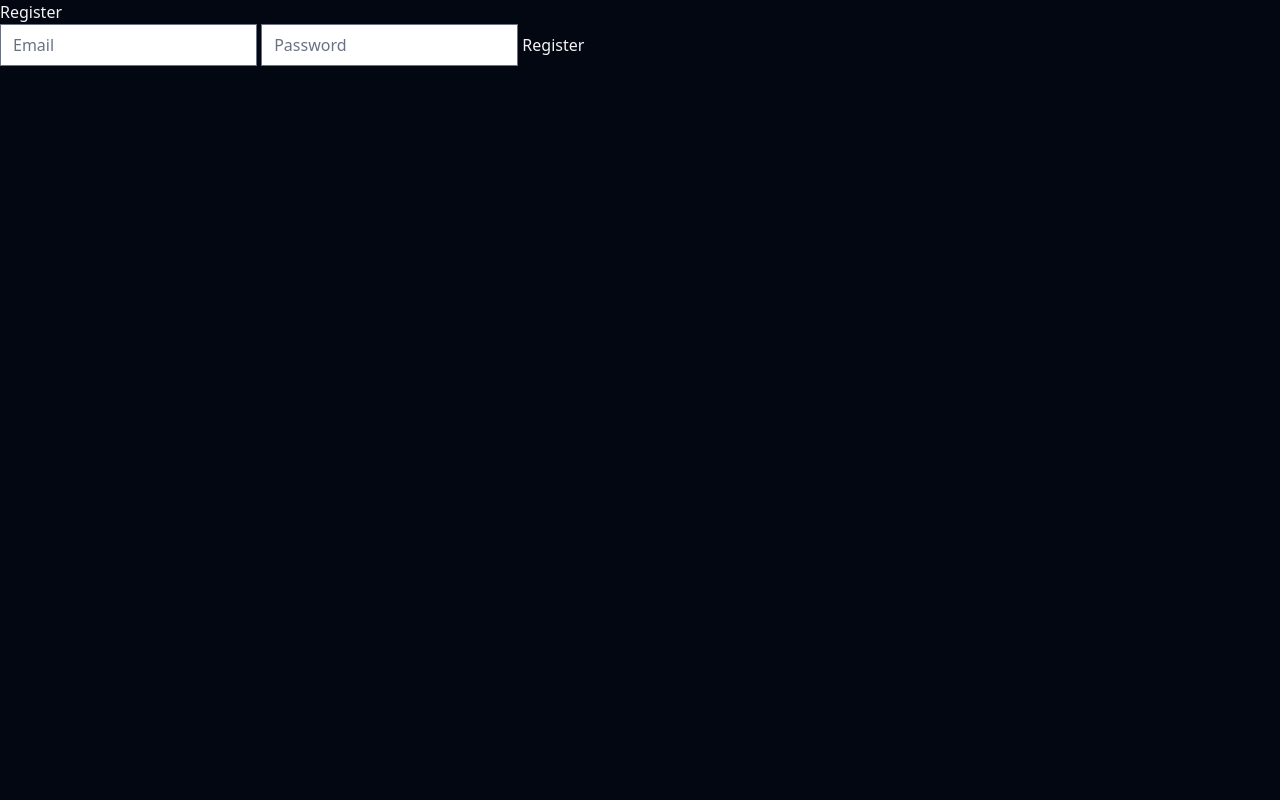
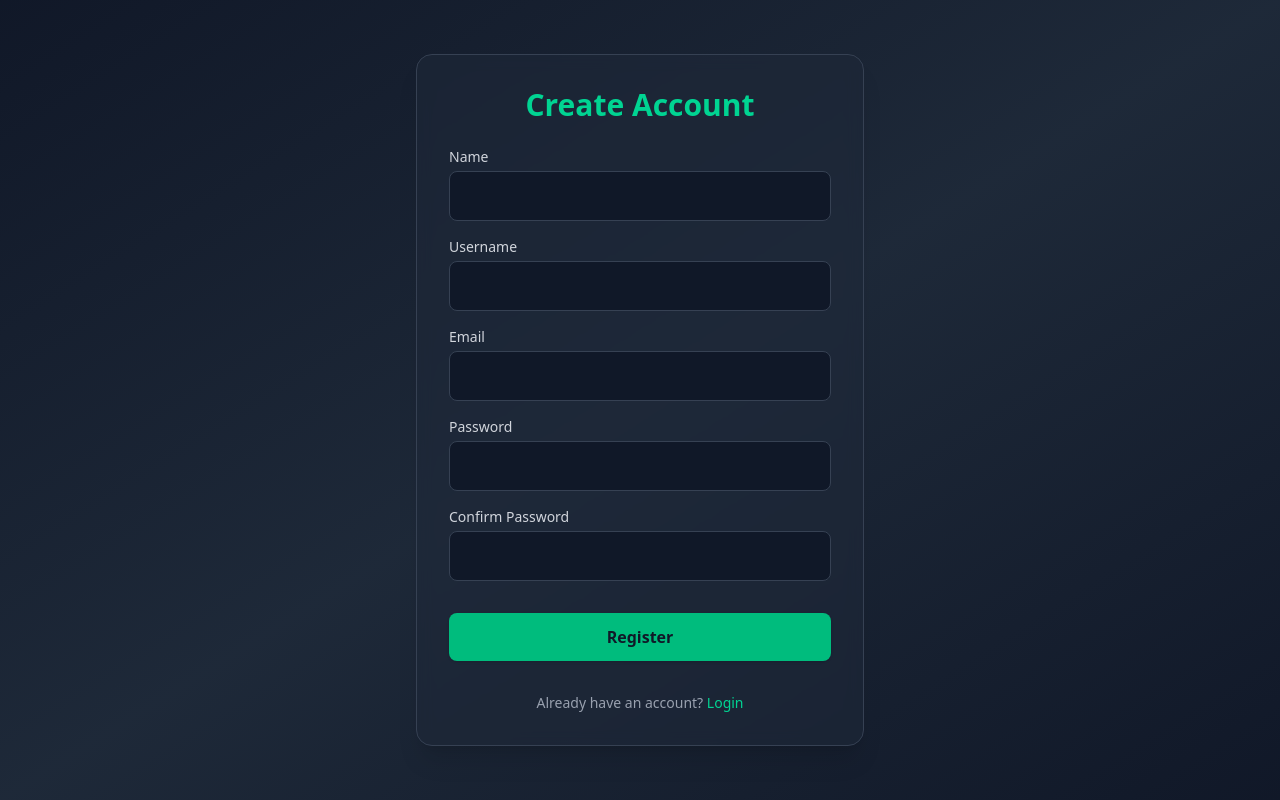
Before and after one commit to Forz70043/grocery-list, a SvelteKit app: page /register in a window 1280 px wide. Built offline with nearby package versions, Linux system fonts and the light colour scheme; no server answers.

Commit message:
core: updat registration

```diff
--- a/src/lib/auth.js
+++ b/src/lib/auth.js
@@ -2,6 +2,7 @@
 import { user } from "../store/user.js";
 import { apiFetch } from "./api.js";
 
+// Login function
 export async function login(email, password) {
   const res = await apiFetch("/auth/signin", {
     method: "POST",
@@ -18,13 +19,15 @@ export async function login(email, password) {
   return res;
 }
 
-export async function register(email, password) {
+// Registration function
+export async function registerUser(name, username, email, password) {
   return apiFetch("/auth/signup", {
     method: "POST",
-    body: JSON.stringify({ email, password }),
+    body: JSON.stringify({ name, username, email, password }),
   });
 }
 
+// Logout function
 export function logout() {
   user.set(null);
   localStorage.removeItem("user");
--- a/src/routes/register/+page.svelte
+++ b/src/routes/register/+page.svelte
@@ -1,27 +1,108 @@
 <script>
-  import { register } from "$lib/auth.js";
-  import { setUser } from "../../store/user.js";
   import { goto } from "$app/navigation";
+  import { registerUser } from "$lib/auth";
 
+  let name = "";
+  let username = "";
   let email = "";
   let password = "";
+  let confirmPassword = "";
   let error = "";
+  let success = "";
 
   async function handleRegister() {
+    error = "";
+    success = "";
+
+    if (password !== confirmPassword) {
+      error = "Passwords do not match.";
+      return;
+    }
+
     try {
-      const data = await register(email, password);
-      setUser({ email: data.user.email, token: data.token });
-      goto("/");
+      await registerUser(name, username, email, password);
+      success = "Account created successfully! Redirecting...";
+      setTimeout(() => goto("/login"), 1500);
     } catch (err) {
-      error = err.message;
+      error = "Registration failed. Please try again.";
     }
   }
 </script>
 
-<main>
-  <h1>Register</h1>
-  <input placeholder="Email" bind:value={email} />
-  <input placeholder="Password" type="password" bind:value={password} />
-  <button on:click={handleRegister}>Register</button>
-  {#if error}<p class="error">{error}</p>{/if}
-</main>
+<div class="flex items-center justify-center min-h-screen bg-gradient-to-br from-gray-900 via-gray-800 to-gray-900">
+  <div class="w-full max-w-md p-8 bg-gray-800/60 backdrop-blur rounded-2xl shadow-xl border border-gray-700">
+    <h1 class="text-3xl font-bold text-emerald-400 mb-6 text-center">Create Account</h1>
+
+    {#if error}
+      <p class="text-red-500 text-center mb-4">{error}</p>
+    {/if}
+
+    {#if success}
+      <p class="text-emerald-400 text-center mb-4">{success}</p>
+    {/if}
+
+    <form on:submit|preventDefault={handleRegister} class="space-y-4">
+      <div>
+        <label for="name" class="block text-gray-300 mb-1 text-sm">Name</label>
+        <input
+          type="text"
+          bind:value={name}
+          required
+          class="w-full p-3 rounded-lg bg-gray-900 text-gray-100 border border-gray-700 focus:outline-none focus:ring-2 focus:ring-emerald-400"
+        />
+      </div>
+
+      <div>
+        <label for="username" class="block text-gray-300 mb-1 text-sm">Username</label>
+        <input
+          type="text"
+          bind:value={username}
+          required
+          class="w-full p-3 rounded-lg bg-gray-900 text-gray-100 border border-gray-700 focus:outline-none focus:ring-2 focus:ring-emerald-400"
+        />
+      </div>
+
+      <div>
+        <label for="email" class="block text-gray-300 mb-1 text-sm">Email</label>
+        <input
+          type="email"
+          bind:value={email}
+          required
+          class="w-full p-3 rounded-lg bg-gray-900 text-gray-100 border border-gray-700 focus:outline-none focus:ring-2 focus:ring-emerald-400"
+        />
+      </div>
+
+      <div>
+        <label for="password" class="block text-gray-300 mb-1 text-sm">Password</label>
+        <input
+          type="password"
+          bind:value={password}
+          required
+          class="w-full p-3 rounded-lg bg-gray-900 text-gray-100 border border-gray-700 focus:outline-none focus:ring-2 focus:ring-emerald-400"
+        />
+      </div>
+
+      <div>
+        <label for="confirmPassword" class="block text-gray-300 mb-1 text-sm">Confirm Password</label>
+        <input
+          type="password"
+          bind:value={confirmPassword}
+          required
+          class="w-full p-3 rounded-lg bg-gray-900 text-gray-100 border border-gray-700 focus:outline-none focus:ring-2 focus:ring-emerald-400"
+        />
+      </div>
+
+      <button
+        type="submit"
+        class="w-full py-3 mt-4 bg-emerald-500 hover:bg-emerald-600 text-gray-900 font-semibold rounded-lg shadow transition-all"
+      >
+        Register
+      </button>
+
+      <p class="text-gray-400 text-center text-sm mt-4">
+        Already have an account?
+        <a href="/login" class="text-emerald-400 hover:underline">Login</a>
+      </p>
+    </form>
+  </div>
+</div>
```
